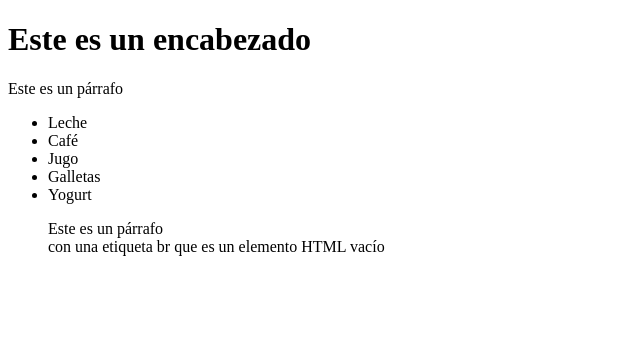
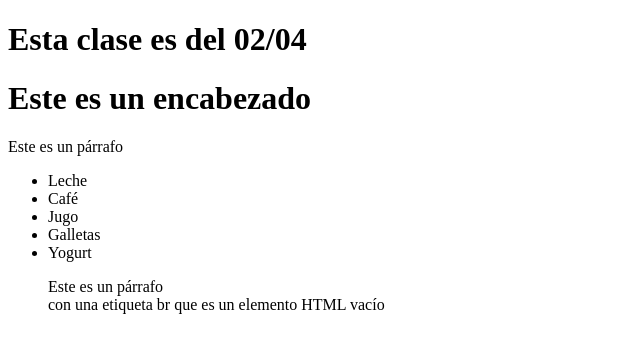
Before and after one commit to alonso150697/clase, a plain HTML site: page index.html in a window 1280 px wide. Shown: the whole page, without its empty margins (0-640 px from the left). Drawn offline with Linux system fonts and the light colour scheme.

Commit message:
Update index.html

```diff
--- a/index.html
+++ b/index.html
@@ -8,6 +8,7 @@
         Ropa y Accesorios Deportivos</title>
 </head>
 <body>
+    <h1>Esta clase es del 02/04</h1>
     <h1>Este es un encabezado</h1>
     <p>Este es un párrafo</p>
     <ul>
```
